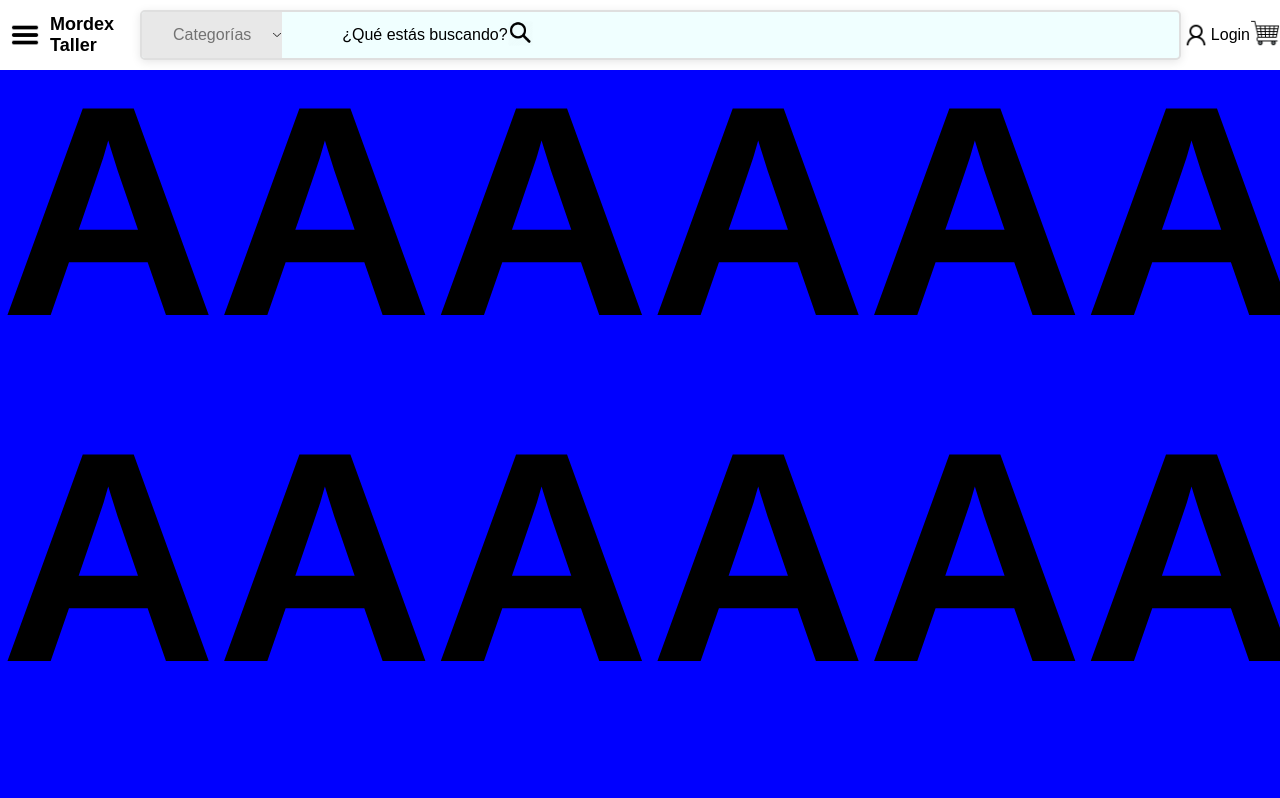
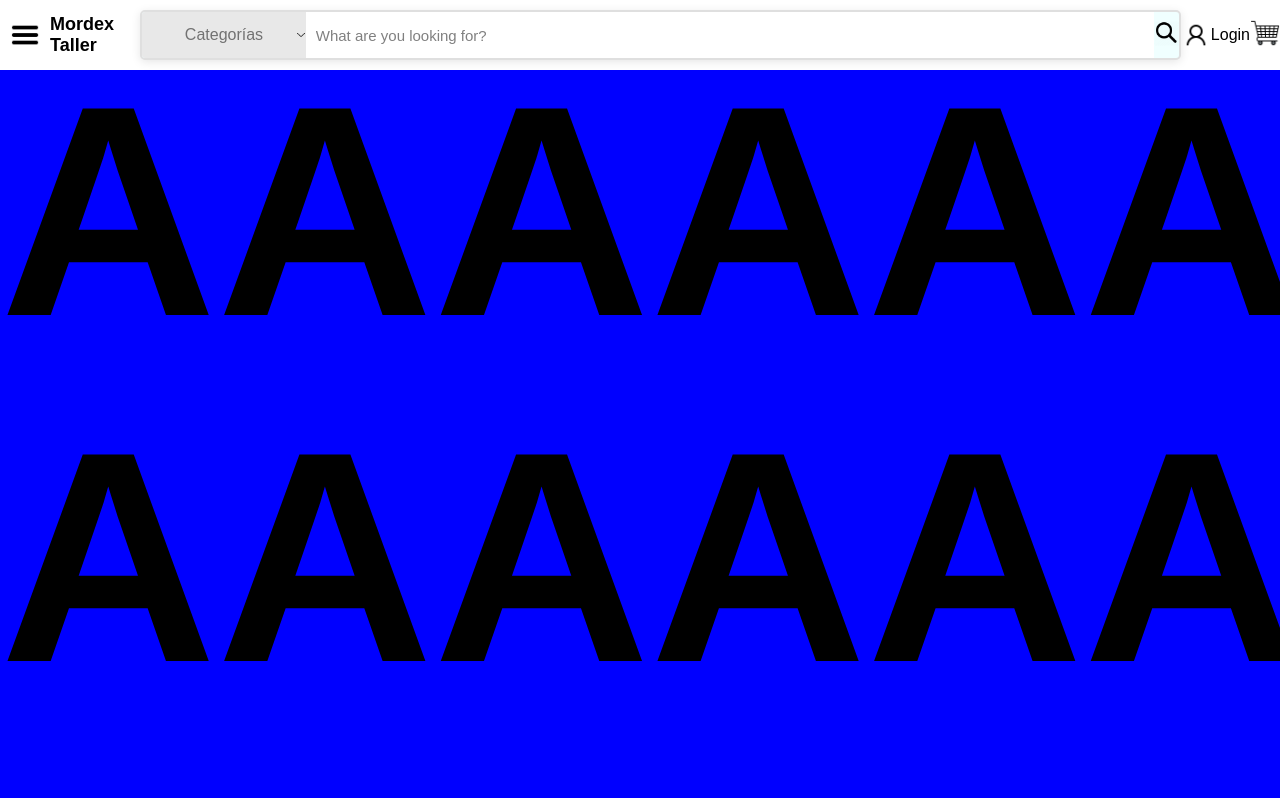
Before and after one commit to MauricioStrang/Mordex-Taller, a Next.js app: page / in a window 1280 px wide. Shown: the top 798 px of the page. Built offline with nearby package versions, Linux system fonts and the light colour scheme.

Commit message:
search bar made

```diff
--- a/src/components/header/header.jsx
+++ b/src/components/header/header.jsx
@@ -39,10 +39,12 @@ const Header =()=> {
 
             </div>
 
-            <div className={styles.searchBarContainer}>
-                <div className={styles.searchBar}>
-                    <p>¿Qué estás buscando?</p>
-                </div>
+            <div className={styles.searchInputContainer}>
+                <input
+                className= {styles.searchInput}
+                type="text"
+                placeholder = "What are you looking for?"
+                />
             </div>
 
 
--- a/src/components/header/header.module.css
+++ b/src/components/header/header.module.css
@@ -51,13 +51,13 @@
 .selectButton{
     position: absolute;
     display: flex;
-    width:140px;
+    width:100%;
     height: 100%;
     opacity: 0;
 }
 
 .selectLabel{
-    width:140px;
+    width:100%;
     color: rgb(114, 114, 114);
     border: 2px solid #dfdfdf;;
     border-radius: 3px;
@@ -81,7 +81,7 @@
     position: absolute;
     display: flex;
     z-index: 999;
-    width: 140px;
+    width:100%;
     height: 100%;
     justify-content: flex-end;
     align-items: center;
@@ -92,3 +92,25 @@
     justify-content: center;
     align-items: center;
 }
+
+.searchInputContainer{
+    width: 100%;
+    height: 100%;
+    background-color: rgb(216, 182, 216);
+}
+
+
+.searchInput{
+    padding-left: 10px;
+    height: 100%;
+    width: 100%;
+    color: black;
+    border: none; /* Remove default border */
+    outline: none; /* Remove black focus outline */
+    font-size: 15px;
+}
+
+.searchInput::placeholder {
+    color: gray; /* Placeholder text color */
+    opacity: 1;  /* Ensure it's fully visible in all browsers */
+  }
```
